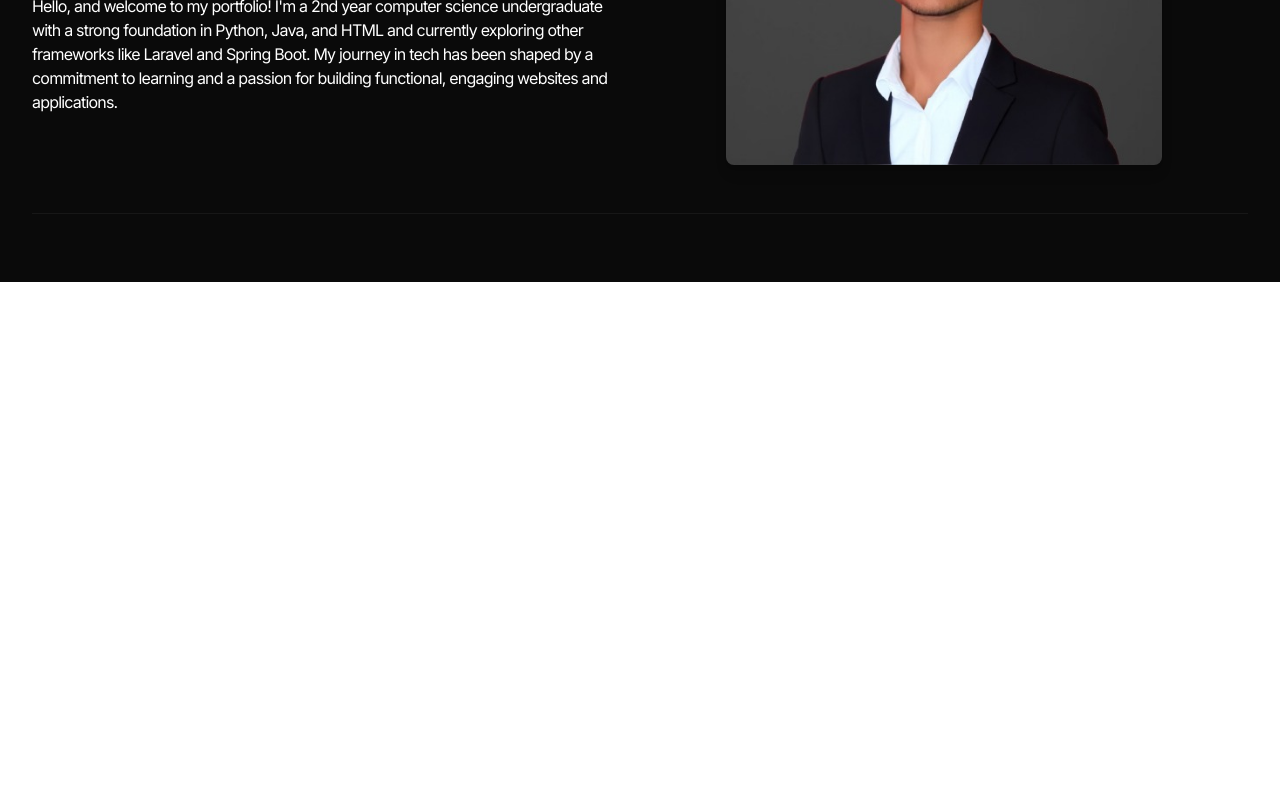
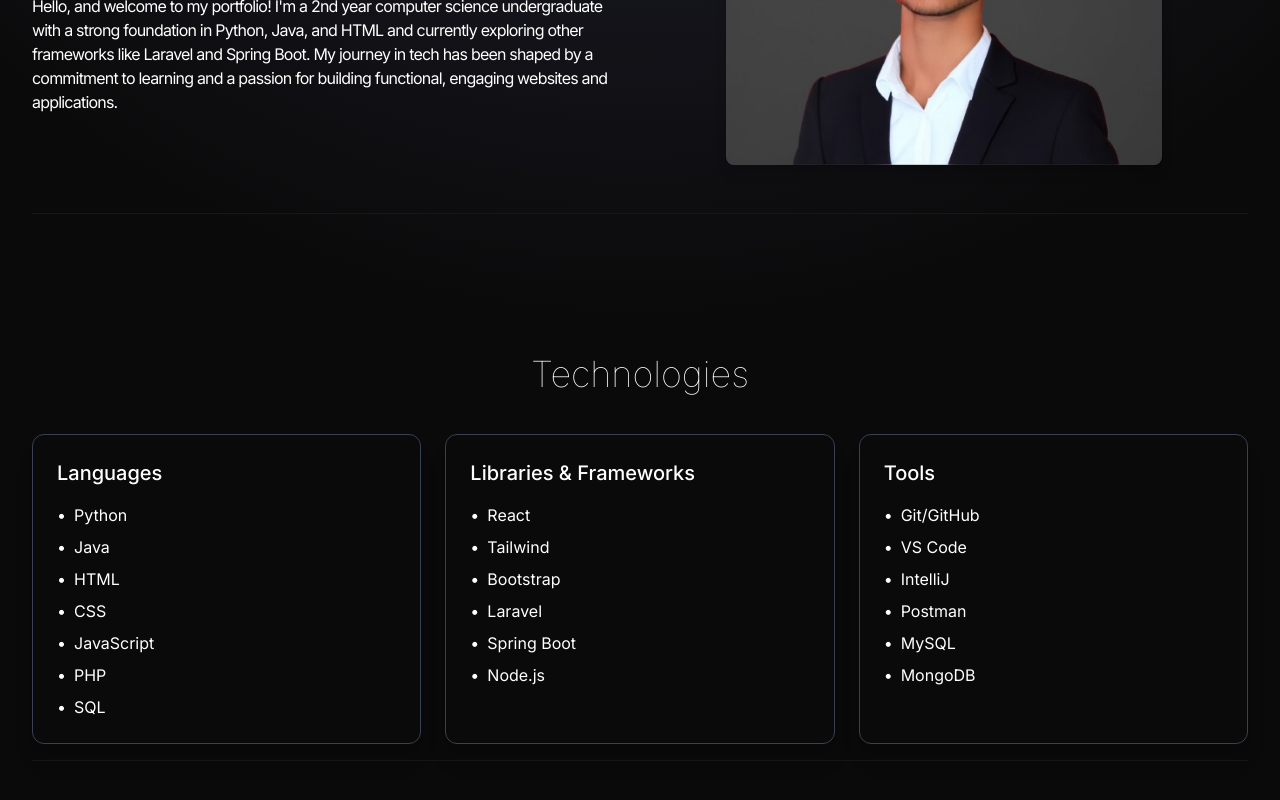
Before and after one commit to dulainperera/dulainperera.github.io, a React (Vite) app: page / in a window 1280 px wide. Shown: the part 518-1318 px from the top of the page. Before the commit the page ends 872 px from the top, so only its background shows below. Built offline with nearby package versions, Linux system fonts and the light colour scheme.

Commit message:
create tech component

```diff
--- a/src/App.jsx
+++ b/src/App.jsx
@@ -1,18 +1,18 @@
 import Intro from './components/Intro';
 import Navbar from './components/navbar';
-
+import Tech from './components/Tech';
 
 const App = () => {
   return (
-    <div className="overflow-x-hidden text-white antialized selectionbg-cyan-300 selection:text-cyan-900">
-      <div className="flixed top-0 -z-10 h-full w-full"></div>
-      <div className="absolute top-0 z-[-2] h-screen w-screen bg-neutral-950 bg-[radial-gradient(ellipse_80%_80%_at_50%_-20%,rgba(120,119,198,0.3),rgba(255,255,255,0))]"></div>
+    <div className="overflow-x-hidden text-white antialiased selection:bg-cyan-300 min-h-screen relative">
+      <div className="fixed top-0 -z-10 h-full w-full"></div>
+      <div className="absolute top-0 z-[-2] h-full w-full bg-neutral-950 bg-[radial-gradient(ellipse_80%_80%_at_50%_-20%,rgba(120,119,198,0.3),rgba(255,255,255,0))]"></div>
 
-      <div className="container mx-auto px-8">
+      <div className="container mx-auto px-8 relative z-10 min-h-screen">
         <Navbar />
         <Intro />
+        <Tech />
       </div>
-
     </div>
   )
 }
--- /dev/null
+++ b/src/components/Tech.jsx
@@ -0,0 +1,90 @@
+import React from 'react'
+
+const Tech = () => {
+  return (
+    <div className="border-b border-neutral-900 pb-4 lg:mb-35">
+      <h2 className="text-4xl font-thin mt-10 mb-10 text-center">Technologies</h2>
+      <div className="flex flex-col md:flex-row gap-6 justify-between">
+
+        <div className="flex-1 border border-gray-700 rounded-xl p-6 shadow-xl">
+          <h3 className="text-xl mb-4 font-medium">Languages</h3>
+          <ul className="space-y-2">
+            <li className="flex items-center">
+              <span className="mr-2">•</span> Python
+            </li>
+            <li className="flex items-center">
+              <span className="mr-2">•</span> Java
+            </li>
+            <li className="flex items-center">
+              <span className="mr-2">•</span> HTML
+            </li>
+            <li className="flex items-center">
+              <span className="mr-2">•</span> CSS
+            </li>
+            <li className="flex items-center">
+              <span className="mr-2">•</span> JavaScript
+            </li>
+            <li className="flex items-center">
+              <span className="mr-2">•</span> PHP
+            </li>
+            <li className="flex items-center">
+              <span className="mr-2">•</span> SQL
+            </li>
+          </ul>
+        </div>
+
+
+        <div className="flex-1 border border-gray-700 rounded-xl p-6 shadow-xl">
+          <h3 className="text-xl mb-4 font-medium">Libraries & Frameworks</h3>
+          <ul className="space-y-2">
+            <li className="flex items-center">
+              <span className="mr-2">•</span> React
+            </li>
+            <li className="flex items-center">
+              <span className="mr-2">•</span> Tailwind
+            </li>
+            <li className="flex items-center">
+              <span className="mr-2">•</span> Bootstrap
+            </li>
+            <li className="flex items-center">
+              <span className="mr-2">•</span> Laravel
+            </li>
+            <li className="flex items-center">
+              <span className="mr-2">•</span> Spring Boot
+            </li>
+            <li className="flex items-center">
+              <span className="mr-2">•</span> Node.js
+            </li>
+          </ul>
+        </div>
+
+
+        <div className="flex-1 border border-gray-700 rounded-xl p-6 shadow-xl">
+          <h3 className="text-xl mb-4 font-medium">Tools</h3>
+          <ul className="space-y-2">
+            <li className="flex items-center">
+              <span className="mr-2">•</span> Git/GitHub
+            </li>
+            <li className="flex items-center">
+              <span className="mr-2">•</span> VS Code
+            </li>
+            <li className="flex items-center">
+              <span className="mr-2">•</span> IntelliJ
+            </li>
+            <li className="flex items-center">
+              <span className="mr-2">•</span> Postman
+            </li>
+            <li className="flex items-center">
+              <span className="mr-2">•</span> MySQL
+            </li>
+            <li className="flex items-center">
+              <span className="mr-2">•</span> MongoDB
+            </li>
+          </ul>
+        </div>
+      </div>
+    </div>
+  )
+}
+
+export default Tech
```
